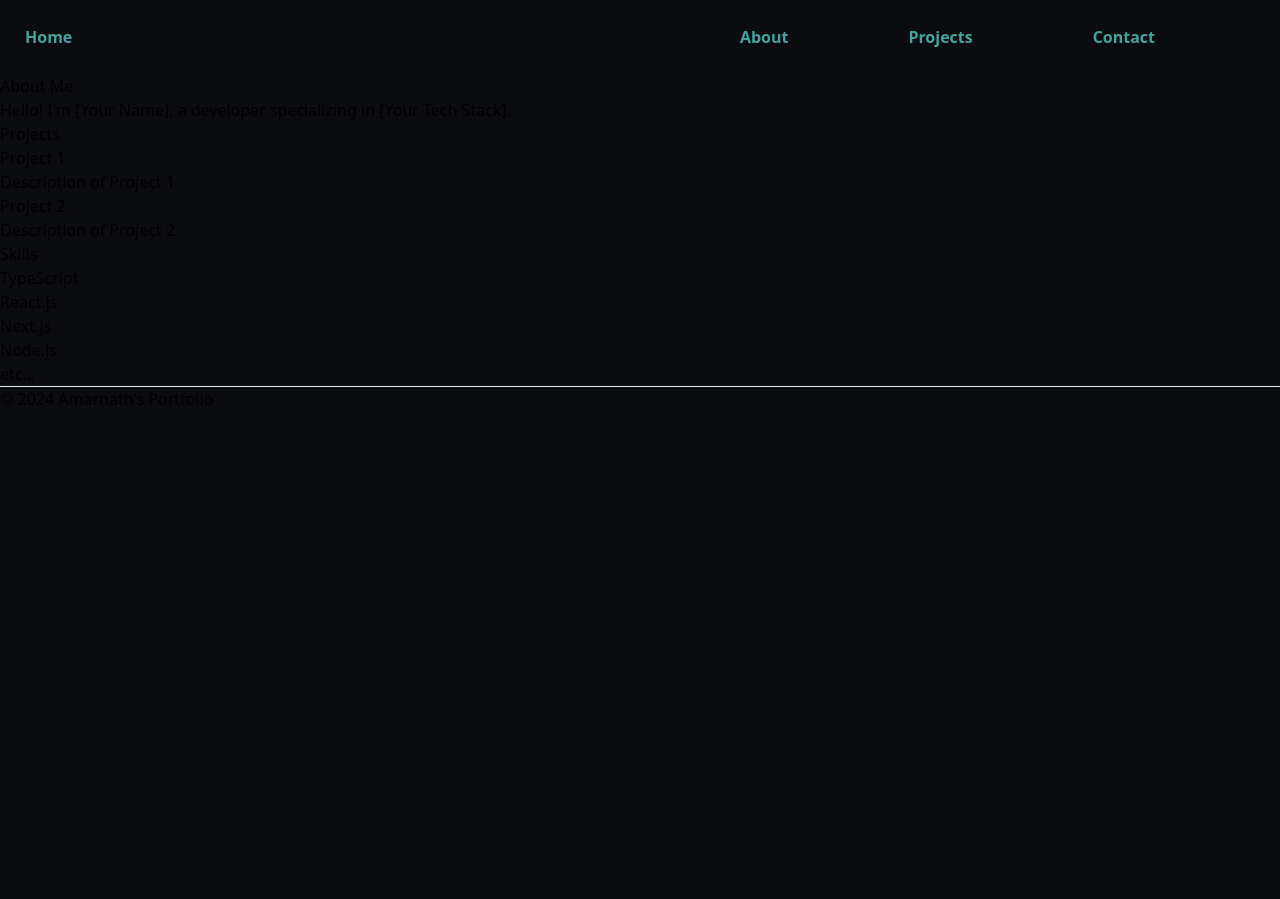
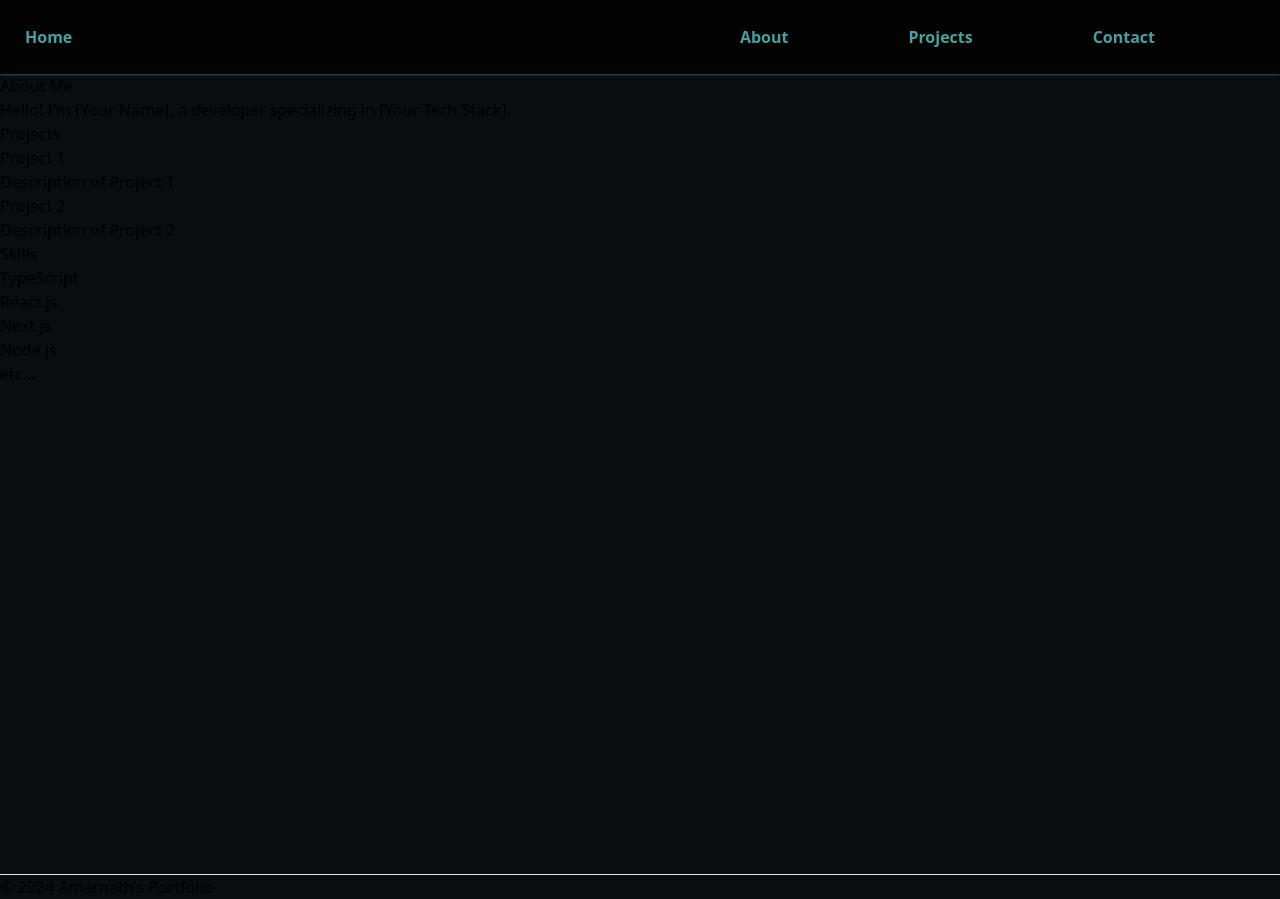
Before and after one commit to amar-nath-bhat/portfolio-website, a Next.js app: page / in a window 1280 px wide. Before the commit the page ends 800 px from the top, so only its background shows below. Built offline with nearby package versions, Linux system fonts and the light colour scheme.

Commit message:
Update: Header

```diff
--- a/app/globals.css
+++ b/app/globals.css
@@ -4,6 +4,11 @@
 
 .background{
   background-color: #0B0C10;
+}
+
+.header{
+  background-color: #030304;
+
 }
 
 .card{
--- a/app/layout.tsx
+++ b/app/layout.tsx
@@ -12,7 +12,7 @@ const RootLayout: React.FC<{ children: React.ReactNode }> = ({ children }) => {
     <html lang="en">
       <body className="background">
         <Header />
-        <main>{children}</main> {/* This will wrap around page content */}
+        <main className="min-h-[70vh]">{children}</main>
         <Footer />
       </body>
     </html>
--- a/app/page.tsx
+++ b/app/page.tsx
@@ -4,7 +4,7 @@ import Skills from "../components/Skills";
 
 const HomePage: React.FC = () => {
   return (
-    <div>
+    <div className="min-h-screen">
       <section id="about">
         <AboutMe />
       </section>
--- a/components/Header.tsx
+++ b/components/Header.tsx
@@ -2,7 +2,7 @@ import Link from "next/link";
 
 const Header: React.FC = () => {
   return (
-    <header className="screen">
+    <header className="screen header shadow-sm shadow-cyan-800">
       <nav>
         <ul className="flex justify-around  w-full">
           <li className="w-full">
```
